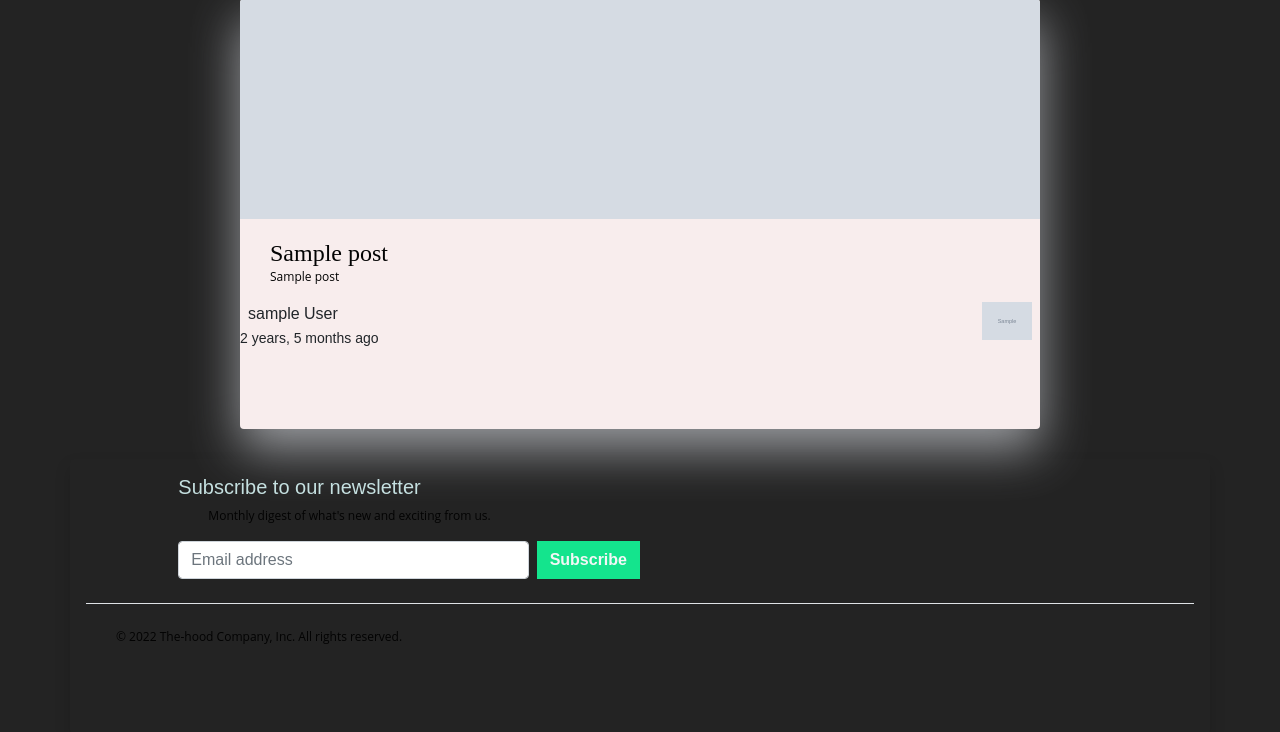
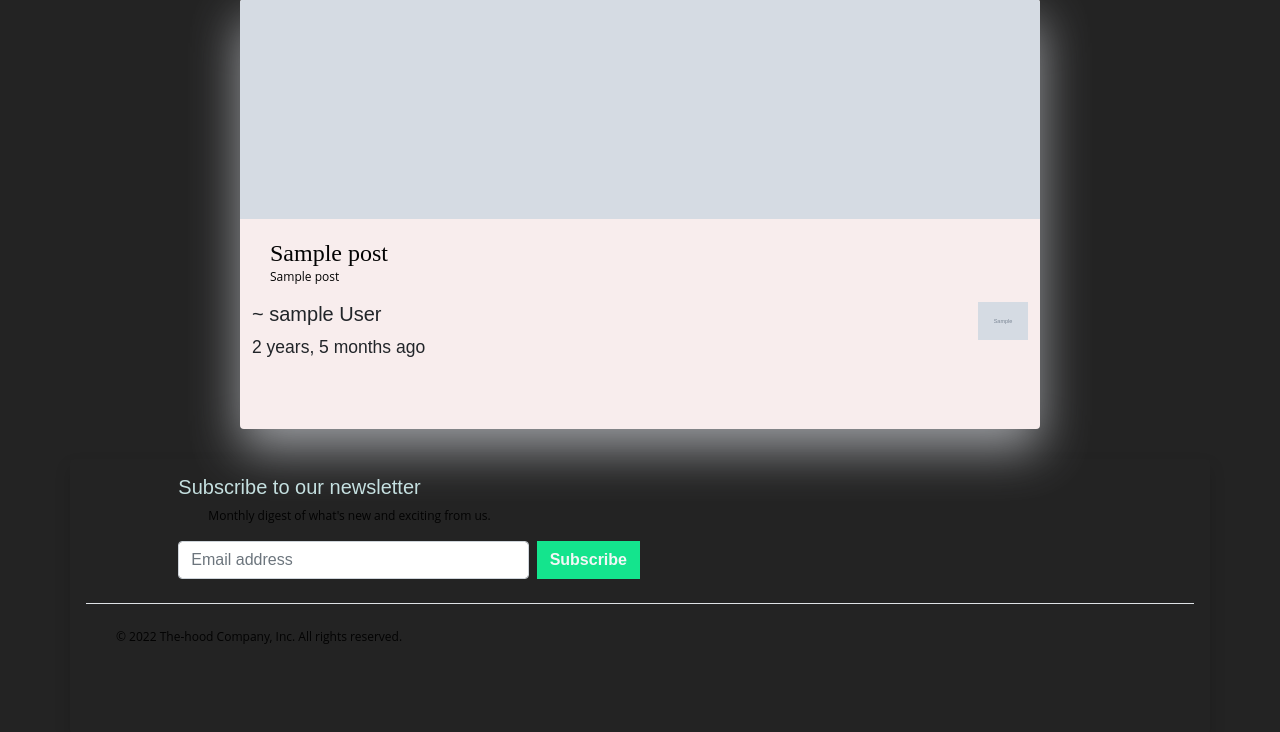
Before and after one commit to Liz-Adhiambo/the-hood, a Django app: template hood/templates/feed.html in a window 1280 px wide. Shown: the part 795-1527 px from the top of the page. Run offline with Django 3.2, Linux system fonts and the light colour scheme; the template is opened without the code that fills it: most values are stand-ins (such as "Sample title", 1, 10 or a date in 2020); grey boxes marked "Sample" are stand-in pictures; some libraries are stand-ins or nearby versions; some web fonts are replaced.

Commit message:
Changed styling of the feed posts card

```diff
--- a/hood/templates/feed.html
+++ b/hood/templates/feed.html
@@ -13,7 +13,7 @@
         <div class="row">
             <div class="col-xl-12 col-lg-12 col-md-12 col-sm-12 col-12">
                 <div class="page-caption">
-                    <h1 class="page-title">Your Feed</h1>
+                    <h1 class="page-title text-white">Your Feed</h1>
                 </div>
             </div>
         </div>
@@ -77,10 +77,12 @@
    <div class="h1">{{ post.title }}</div>
       <p>{{ post.post }}</p>
 
-      <div class="profile-name mx-2 text-dark">{{ post.user.user.username}} {{ post.user.user.last_name}}
+      <div class="container  text-dark">
         <img src="{{ post.user.profile_image.url }}" alt="" class="img-fluid img-responsive"style='width:50px'>
+        <h5>~ {{ post.user.user.username}} {{ post.user.user.last_name}}<h5>
+        <small class="post-date text-dark">{{ post.date | timesince }} ago</small>
       </div>
-      <small class="post-date text-dark">{{ post.date | timesince }} ago</small>
+
     </div>
 
 
```
